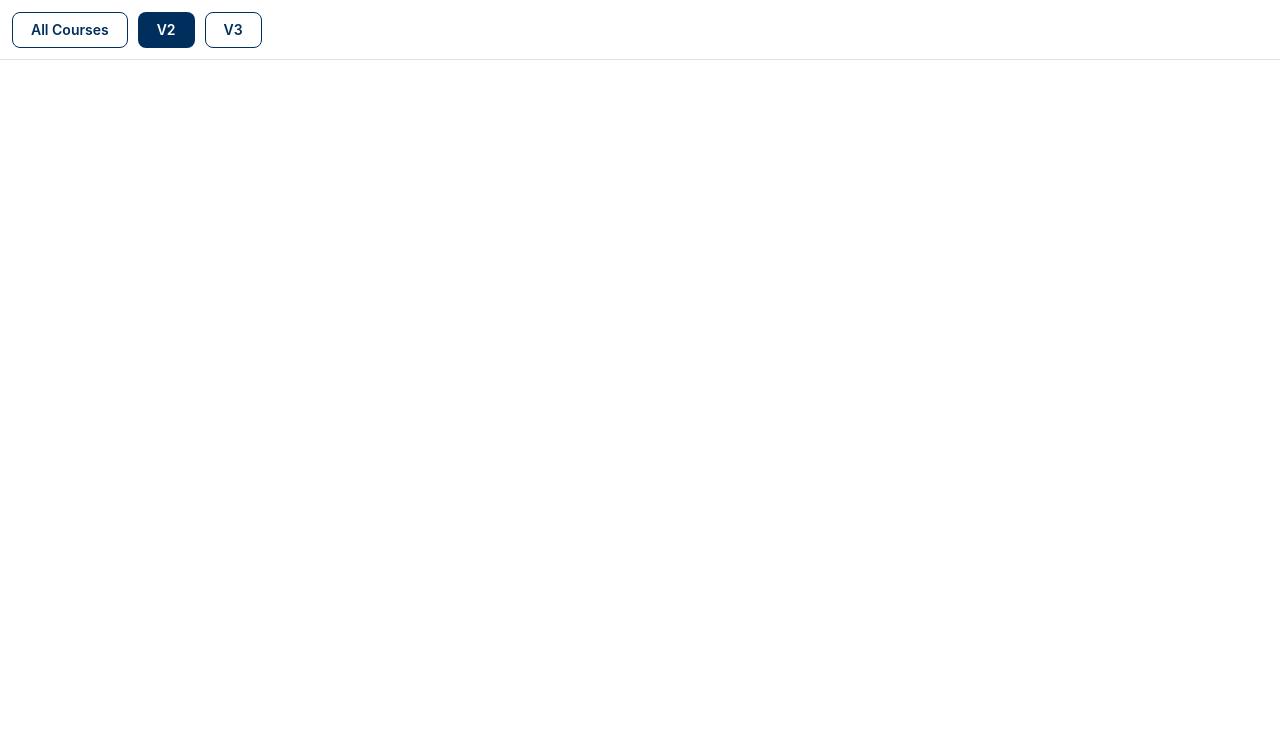
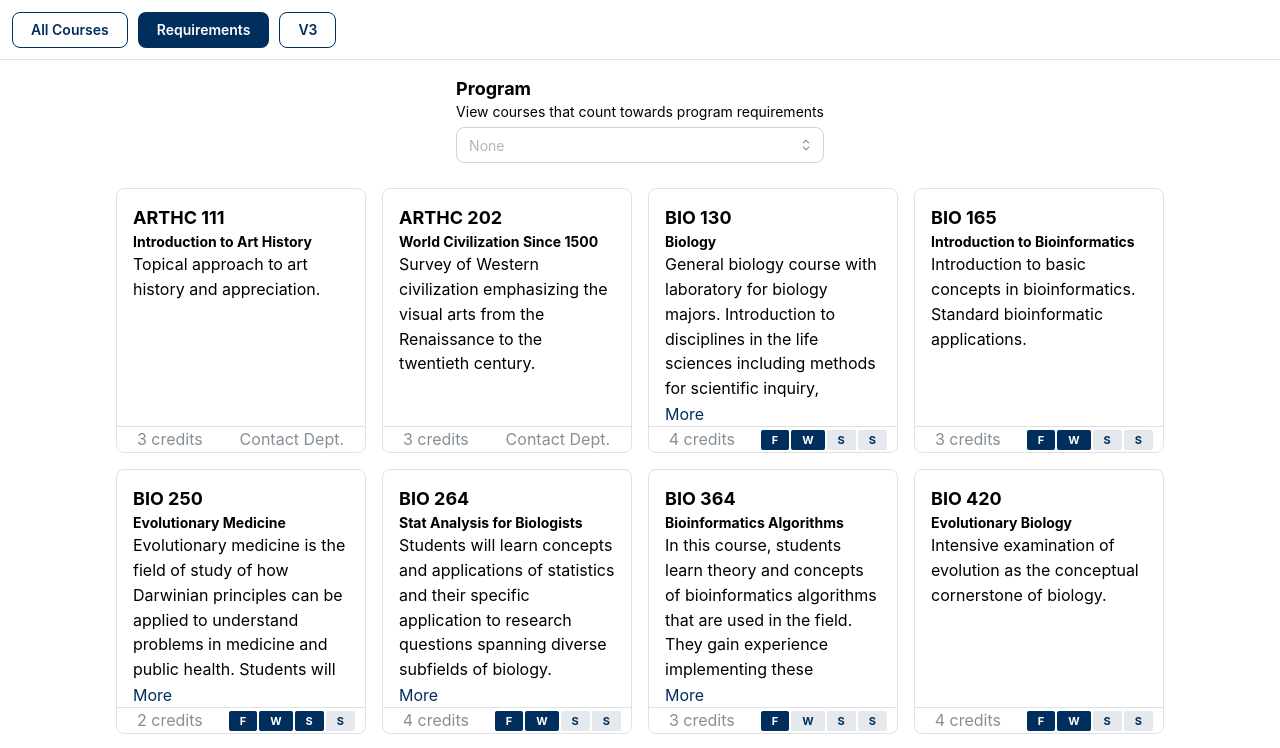
Before and after one commit to smophat7/cs356-cs-classes, a React (Vite) app: page /method2 in a window 1280 px wide. Before the commit this address had no page. Shown: the top 748 px of the page. Built offline with nearby package versions, Linux system fonts and the light colour scheme.

Commit message:
Have a simple filter working. I'll work on filtering data next.

```diff
--- a/src/components/AppHeader.tsx
+++ b/src/components/AppHeader.tsx
@@ -34,7 +34,7 @@ const AppHeader: React.FC<Props> = ({ isNavbarOpen, setNavbarOpen }) => {
           All Courses
         </Button>
         <Button {...getButtonProps(RouteEndpoints.Method2, isMethod2)}>
-          V2
+          Requirements
         </Button>
         <Button {...getButtonProps(RouteEndpoints.Method3, isMethod3, true)}>
           V3
--- a/src/components/AppRoutes.tsx
+++ b/src/components/AppRoutes.tsx
@@ -2,6 +2,7 @@ import { Routes, Route, Navigate } from "react-router-dom";
 import { CoursesViewFiltered } from "../views";
 import { Course } from "../types/Course";
 import { Program } from "../types/Program";
+import MyMAPOrganizedAccordion from "../views/MyMapOrganizedAccordion";
 
 type Props = {
   courses: Course[];
@@ -16,6 +17,10 @@ const AppRoutes: React.FC<Props> = ({ courses, programs }) => {
       <Route
         path="/method1"
         element={<CoursesViewFiltered courses={courses} programs={programs} />}
+      />
+      <Route
+        path="/method2"
+        element={<MyMAPOrganizedAccordion courses={courses} programs={programs}/>}
       />
       {/* <Route
         path="/method2"
--- /dev/null
+++ b/src/views/MyMapOrganizedAccordion.tsx
@@ -0,0 +1,92 @@
+import React, { useEffect, useState } from "react";
+import { CourseCardsDisplay, Filter } from "../components";
+import { Course } from "../types/Course";
+import { Program } from "../types/Program";
+import { ComboboxData, Container, Flex, ScrollArea, Select } from "@mantine/core";
+import { getCourseGroupIdsFromProgram } from "../utils";
+
+type Props = {
+    courses: Course[];
+    programs: Program[];
+}
+
+const MyMAPOrganizedAccordion: React.FC<Props> = ({
+    courses,
+    programs
+}) => {
+    console.log("courses", courses)
+    console.log("programs", programs)
+    const [programFilter, setProgramFilter] = useState<Program | null>(null);
+    const [filteredCourses, setFilteredCourses] = useState<Course[]>(courses);
+
+    useEffect(() => {
+        const newFilteredCourses = courses.filter(
+            (course) =>
+            (programFilter === null ||
+                isInProgramFilter(course.courseGroupId, programFilter))
+        );
+        setFilteredCourses(newFilteredCourses);
+        }, [
+        programFilter,
+        courses
+    ]);
+
+    const isInProgramFilter = (courseGroupId: string, program: Program) => {
+        console.log(getCourseGroupIdsFromProgram(program), courseGroupId);
+        return getCourseGroupIdsFromProgram(program).includes(courseGroupId);
+      };
+
+    const programSelectData: ComboboxData = [
+        {
+            group: "Majors",
+            items: programs
+            .filter((program) => program.degreeLevel === "BS")
+            .map((program) => ({
+                value: program.programGroupId,
+                label: program.programTitle,
+            })),
+        },
+        {
+            group: "Minors",
+            items: programs
+            .filter((program) => program.degreeLevel === "MIN")
+            .map((program) => ({
+                value: program.programGroupId,
+                label: program.programTitle,
+            })),
+        },
+    ];
+
+    const programFilterElements = (
+        <Filter
+          title="Program"
+          subtitle="View courses that count towards program requirements"
+        >
+          <Select
+            data={programSelectData}
+            placeholder="None"
+            value={programFilter?.programGroupId}
+            onChange={(value) =>
+              setProgramFilter(
+                programs.find((x) => x.programGroupId === value) || null
+              )
+            }
+            clearable
+          />
+        </Filter>
+    );
+
+    return (
+        <Flex direction={{ base: "column"}}>
+            <Container>
+                {programFilterElements}
+            </Container>
+            <br/>
+            <ScrollArea>
+                <CourseCardsDisplay courses={filteredCourses} />
+            </ScrollArea>
+        </Flex>
+    );
+}
+
+export default MyMAPOrganizedAccordion;
```
